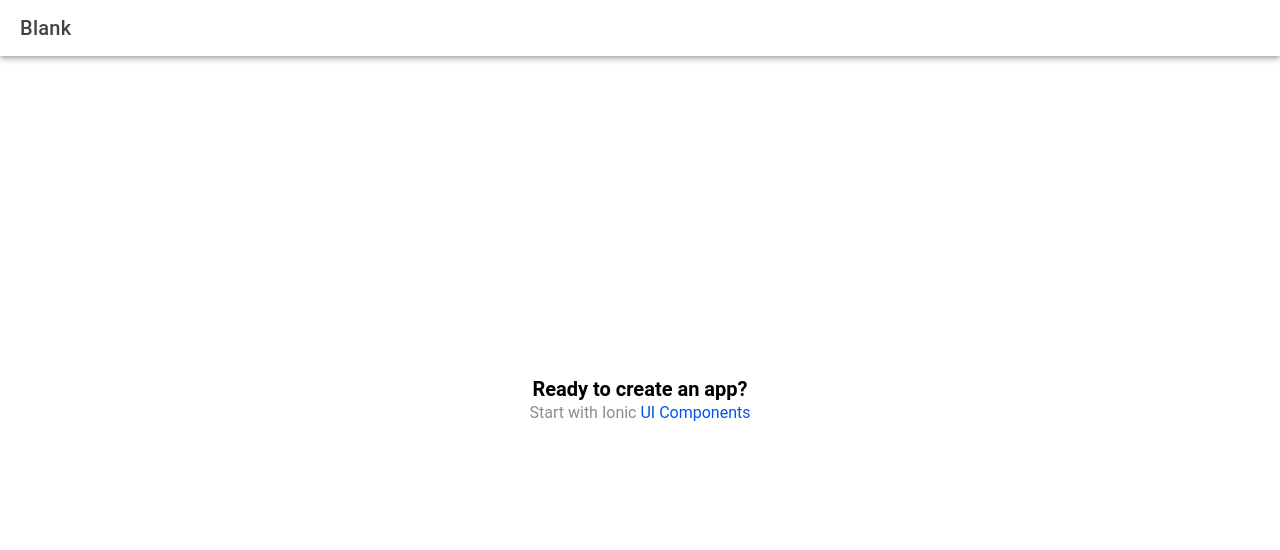
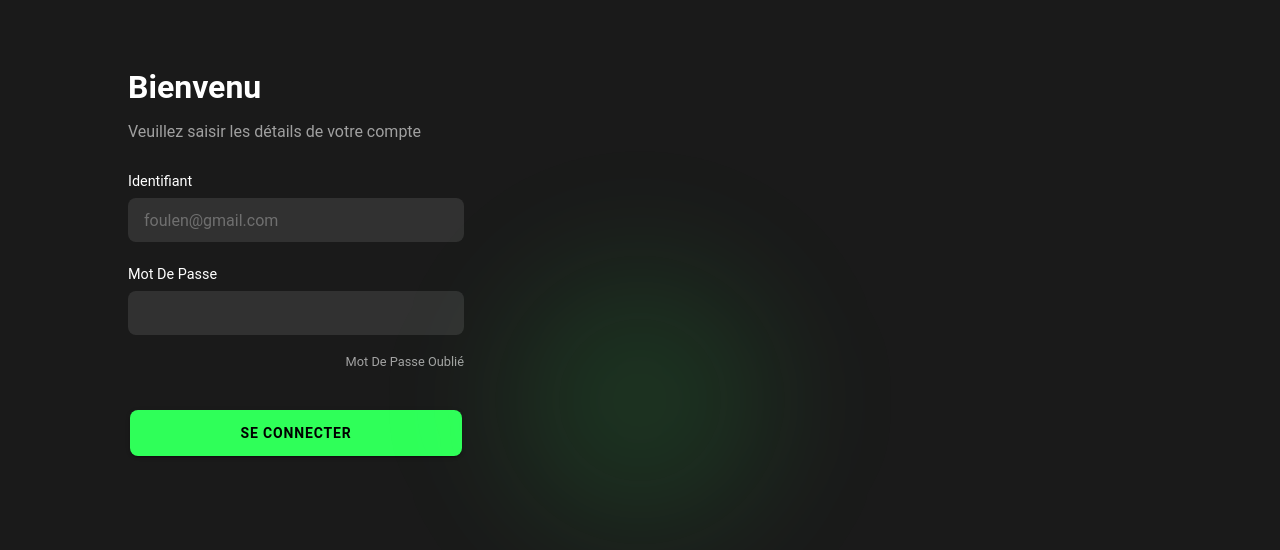
Before and after one commit to khemiri-oussama/amenconnect, a React (Vite) app in the folder AmenConnect/: page /home in a window 1280 px wide. Shown: the top 550 px of the page. Built offline with nearby package versions, Linux system fonts and the light colour scheme.

Commit message:
Home page

```diff
--- a/AmenConnect/src/pages/Home.css
+++ b/AmenConnect/src/pages/Home.css
@@ -0,0 +1,138 @@
+.login-container {
+    --background: #1a1a1a;
+    min-height: 100vh;
+    display: flex;
+    align-items: center;
+    position: relative;
+    overflow: hidden;
+  }
+
+  .login-container::before {
+    content: "";
+    position: absolute;
+    top: 50%;
+    right: 0;
+    width: 500px;
+    height: 500px;
+    background: radial-gradient(circle, rgba(47, 255, 89, 0.2) 0%, rgba(47, 255, 89, 0) 70%);
+    transform: translateY(-50%);
+    pointer-events: none;
+  }
+
+  .login-container::after {
+    content: "";
+    position: absolute;
+    top: 50%;
+    left: 50%;
+    width: 400px;
+    height: 400px;
+    background: radial-gradient(circle, rgba(47, 255, 89, 0.15) 0%, rgba(47, 255, 89, 0) 70%);
+    border-radius: 50%;
+    transform: translate(-50%, -50%);
+    filter: blur(50px);
+    pointer-events: none;
+    z-index: 1;
+  }
+
+  .content-wrapper {
+    width: 100%;
+    max-width: 400px;
+  }
+
+  .login-box {
+    padding: 2rem;
+    width: 100%;
+    max-width: 400px;
+    margin-left: 5rem;
+    position: relative;
+    z-index: 2;
+  }
+
+  .title {
+    color: white;
+    font-size: 2rem;
+    font-weight: bold;
+    margin-bottom: 0.5rem;
+  }
+
+  .subtitle {
+    color: #a0a0a0;
+    margin-bottom: 2rem;
+  }
+
+  .login-form {
+    display: flex;
+    flex-direction: column;
+    gap: 1.5rem;
+  }
+
+  .input-group {
+    display: flex;
+    flex-direction: column;
+    gap: 0.5rem;
+  }
+
+  .input-label {
+    color: white;
+    font-size: 0.9rem;
+  }
+
+  .custom-input {
+    --background: rgba(255, 255, 255, 0.1);
+    --color: white;
+    --placeholder-color: rgba(255, 255, 255, 0.5);
+    --padding-start: 1rem;
+    --padding-end: 1rem;
+    --padding-top: 0.75rem;
+    --padding-bottom: 0.75rem;
+    --border-radius: 8px;
+  }
+
+  .forgot-password {
+    display: block;
+    text-align: right;
+    margin-top: -0.5rem;
+  }
+
+  .forgot-password a {
+    color: rgba(255, 255, 255, 0.6);
+    text-decoration: none;
+    font-size: 0.8rem;
+  }
+
+  .login-button {
+    --background: #2fff59;
+    --background-hover: #27df4e;
+    --color: black;
+    --border-radius: 8px;
+    --padding-top: 1rem;
+    --padding-bottom: 1rem;
+    margin-top: 1rem;
+    font-weight: 600;
+  }
+
+  @media (max-width: 768px) {
+    .login-box {
+      margin: 0 auto;
+      display: flex;
+      flex-direction: column;
+      justify-content: center;
+      min-height: 100vh;
+      padding: 2rem 1rem;
+    }
+
+    .login-container::after {
+      width: 300px;
+      height: 300px;
+    }
+
+    /* New styles for the header on mobile */
+    ion-header {
+      --background: #1a1a1a;
+    }
+
+    ion-toolbar {
+      --background: #1a1a1a;
+      --color: white;
+    }
+  }
--- a/AmenConnect/src/pages/Home.tsx
+++ b/AmenConnect/src/pages/Home.tsx
@@ -1,25 +1,75 @@
-import { IonContent, IonHeader, IonPage, IonTitle, IonToolbar } from '@ionic/react';
-import ExploreContainer from '../components/ExploreContainer';
+import {
+  IonContent,
+  IonPage,
+  IonInput,
+  IonButton,
+  IonText,
+  IonLabel,
+  IonToolbar,
+  IonTitle,
+} from '@ionic/react';
+import { useState } from 'react';
 import './Home.css';
 
-const Home: React.FC = () => {
+export default function LoginPage() {
+  const [email, setEmail] = useState('');
+  const [password, setPassword] = useState('');
+
+  const handleLogin = (e: React.FormEvent) => {
+    e.preventDefault();
+    // Add login logic here
+    console.log('Login attempt with:', email);
+  };
+
   return (
     <IonPage>
-      <IonHeader>
-        <IonToolbar>
-          <IonTitle>Blank</IonTitle>
-        </IonToolbar>
-      </IonHeader>
-      <IonContent fullscreen>
-        <IonHeader collapse="condense">
-          <IonToolbar>
-            <IonTitle size="large">Blank</IonTitle>
-          </IonToolbar>
-        </IonHeader>
-        <ExploreContainer />
+      <IonContent className="ion-padding login-container" fullscreen>
+        <div className="content-wrapper">
+          <div className="login-box">
+            <h1 className="title">Bienvenu</h1>
+            <p className="subtitle">
+              Veuillez saisir les détails de votre compte
+            </p>
+
+            <form onSubmit={handleLogin} className="login-form">
+              <div className="input-group">
+                <IonLabel className="input-label">Identifiant</IonLabel>
+                <IonInput
+                  type="email"
+                  value={email}
+                  onIonChange={e => setEmail(e.detail.value!)}
+                  placeholder="foulen@gmail.com"
+                  className="custom-input"
+                  required
+                />
+              </div>
+
+              <div className="input-group">
+                <IonLabel className="input-label">Mot De Passe</IonLabel>
+                <IonInput
+                  type="password"
+                  value={password}
+                  onIonChange={e => setPassword(e.detail.value!)}
+                  className="custom-input"
+                  required
+                />
+              </div>
+
+              <IonText className="forgot-password">
+                <a href="/forgot-password">Mot De Passe Oublié</a>
+              </IonText>
+
+              <IonButton
+                expand="block"
+                type="submit"
+                className="login-button"
+              >
+                Se Connecter
+              </IonButton>
+            </form>
+          </div>
+        </div>
       </IonContent>
     </IonPage>
   );
-};
-
-export default Home;
+}
```
